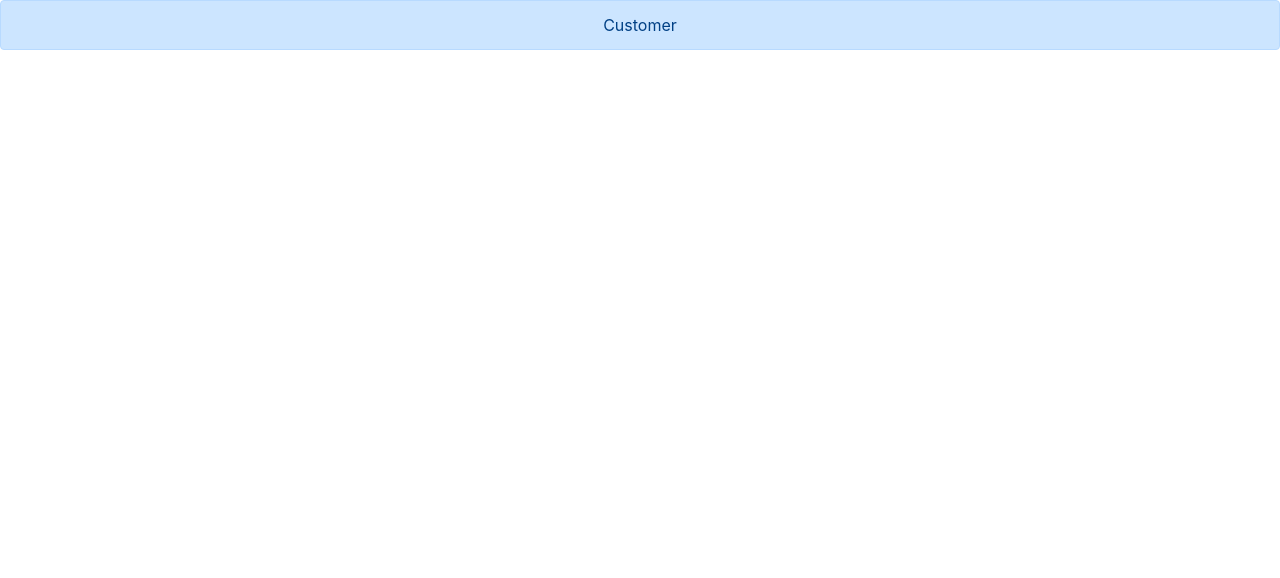
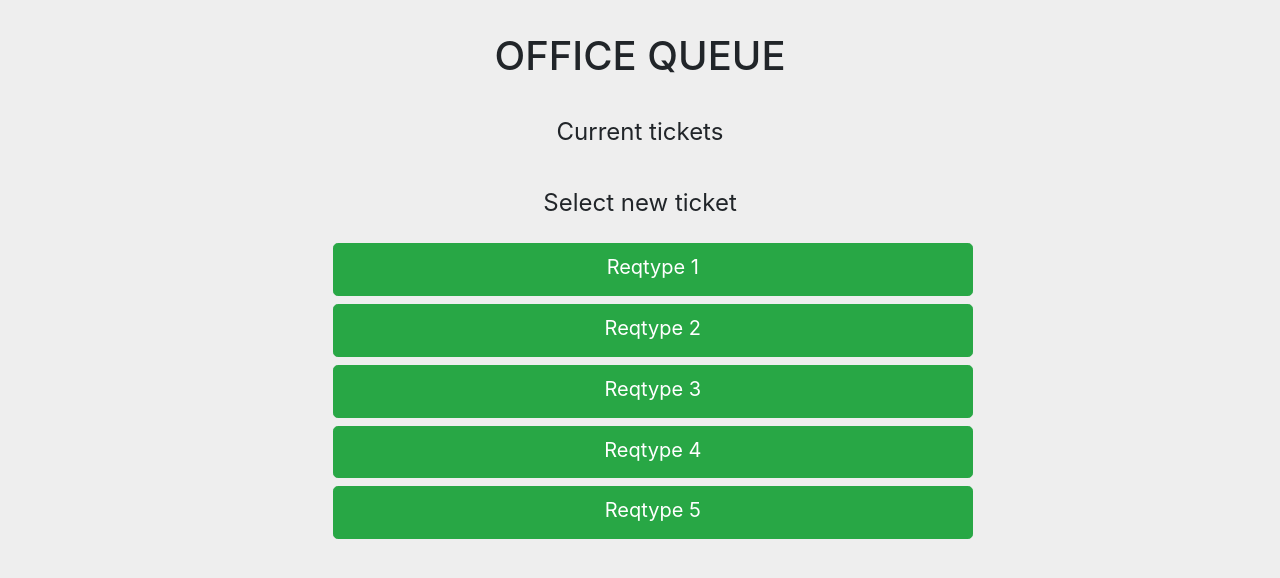
Before and after one commit to martinalilla/office-queue, a React (Create React App) app in the folder client/: page / in a window 1280 px wide. Shown: the top 578 px of the page. Built offline with nearby package versions, Linux system fonts and the light colour scheme.

Commit message:
update; customer dashboard

```diff
--- a/client/public/css/style.css
+++ b/client/public/css/style.css
@@ -1,3 +1,7 @@
+body{
+    background-color: #eeeeee;
+}
+
 .central_h1{
     text-align: center;
     padding-top: 5%;
@@ -7,10 +11,11 @@
 .central_p{
     text-align: center;
     padding-top: 2%;
-    padding-bottom: 2%;
+    padding-bottom: 1%;
+    font-size: x-large;
 }
 
-.large_button_container{
+.large_container{
     width: 50%;
     height: max-content;
     margin-left: 25%;
@@ -20,4 +25,13 @@
     margin-right: 2%;
     margin-left: 2%;
     height: 100%;
+    padding-bottom: 2%;
 }
+
+.ticket_badge{
+    margin-left: 20%;
+}
+
+#newTicket_container{
+    padding-bottom: 5%;
+}
--- /dev/null
+++ b/client/src/api.js
@@ -0,0 +1,23 @@
+async function getAllRequestTypes() {
+    // Temporary function to test frontend
+    // EXPECTED OUTPUT: List of objects, each with
+    // the integer that identifies the request type ("reqTypeId")
+    // and the string with the name of that request type ("reqTypeName")
+
+    return [
+        {reqTypeName: "Reqtype 1", reqTypeId: 1},
+        {reqTypeName: "Reqtype 2", reqTypeId: 2},
+        {reqTypeName: "Reqtype 3", reqTypeId: 3},
+        {reqTypeName: "Reqtype 4", reqTypeId: 4},
+        {reqTypeName: "Reqtype 5", reqTypeId: 5}
+        ];
+}
+
+async function getTicket(requestType){
+    // Temporary function to test frontend
+    // EXPECTED INPUT: integer that corresponds to the index of the request type
+    // EXPECTED OUTPUT: integer that corresponds to the number of the ticket generated
+    return Math.floor(Math.random() * 100) + 1;
+}
+
+export default{getAllRequestTypes, getTicket};
--- a/client/src/customer/Customer.js
+++ b/client/src/customer/Customer.js
@@ -1,10 +1,89 @@
 import React from 'react';
-import {Alert} from 'react-bootstrap';
+import {Button, Alert, Badge} from 'react-bootstrap';
+
+import api from "../api.js";
 
 class Customer extends React.Component {
+    constructor() {
+        super();
+        this.state = {
+            // Array of strings (the name of the request type)
+            // with its id as relative index
+            requestTypeArray : [],
+
+            // List of objects, each with
+            // the integer that identifies the ticket ("ticketNum")
+            // and the integer that identifies the request type ("reqTypeId")
+            ticketList : []
+        }
+    }
+
+    componentDidMount() {
+        api.getAllRequestTypes().then((reqTypeList)=>{
+            let reqTypeArray = [];
+
+            for(let reqType of reqTypeList) {
+                reqTypeArray[reqType.reqTypeId] = reqType.reqTypeName;
+            }
+
+            this.setState({requestTypeArray: reqTypeArray});
+        })
+    }
+
+    addTicket = (reqTypeId) => {
+        api.getTicket(reqTypeId).then((ticketId)=>{
+            this.setState((state)=>{
+               let newTicketList = [...state.ticketList] ;
+
+               newTicketList.push({ticketNum: ticketId, reqTypeId: reqTypeId});
+
+                return {ticketList: newTicketList};
+            })
+        })
+    };
+
     render(){
-        return<>
-            <Alert variant="primary">Customer</Alert>
+        return<div  className="large_container">
+            <h1 className="central_h1">OFFICE QUEUE</h1>
+
+            <p className="central_p">Current tickets</p>
+            <div>
+                {
+                    this.state.ticketList.map((e)=>
+                        <Ticket key={e} ticketNum={e.ticketNum} reqTypeId={e.reqTypeId} reqTypeName={this.state.requestTypeArray[e.reqTypeId]}/>
+                    )
+                }
+            </div>
+
+            <p className="central_p">Select new ticket</p>
+            <NewTicket requestTypeArray={this.state.requestTypeArray} addTicket={this.addTicket}/>
+        </div>;
+    }
+}
+
+class Ticket extends React.Component{
+    render(){
+        return <Alert variant="success">
+            <p className="central_p">
+                {this.props.ticketNum}
+                <Badge className="ticket_badge"
+                       variant="secondary">{this.props.reqTypeName}</Badge>
+            </p>
+        </Alert>;
+    }
+}
+
+class NewTicket extends React.Component{
+    render(){
+        return <>
+            <div id="newTicket_container">
+                {
+                    this.props.requestTypeArray.map((reqTypeName, reqTypeId)=>
+                        <Button key={reqTypeId} className="large_button" variant="success" size="lg" block
+                                onClick={()=>this.props.addTicket(reqTypeId)}>{reqTypeName}</Button>
+                    )
+                }
+            </div>
         </>;
     }
 }
--- a/client/src/manager/Manager.js
+++ b/client/src/manager/Manager.js
@@ -46,7 +46,7 @@ class ManagerMain extends React.Component{
         return<>
             <h1 className="central_h1">Manager dashboard</h1>
             <p className="central_p">Here you can configure your office queue and see statistics about previous days</p>
-            <Container fluid={true} className="large_button_container">
+            <Container fluid={true} className="large_container">
                 <Row>
                     <Col>
                         <Button className="large_button" href="/manager/counterconfig" variant="success" size="lg" block>Configure your counters</Button>
```
